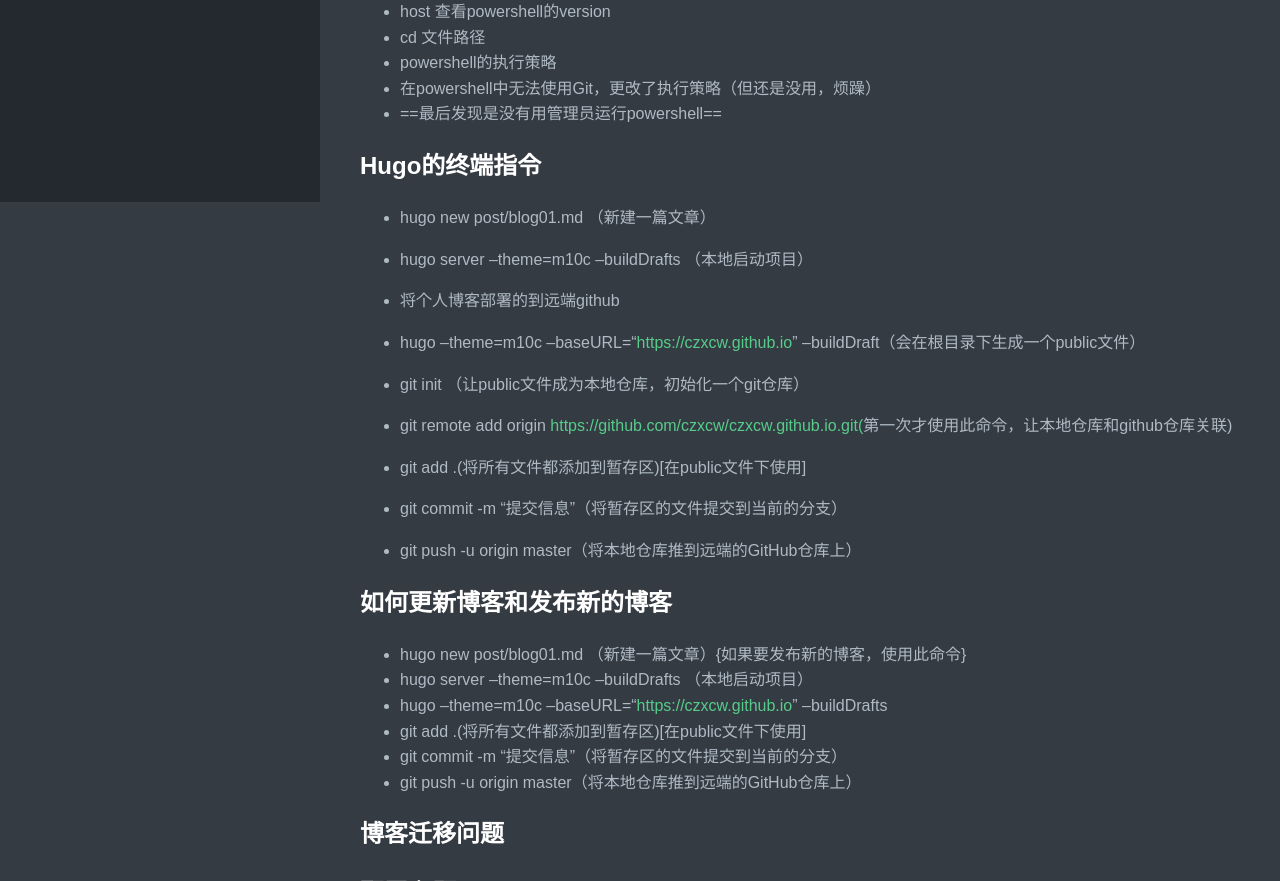
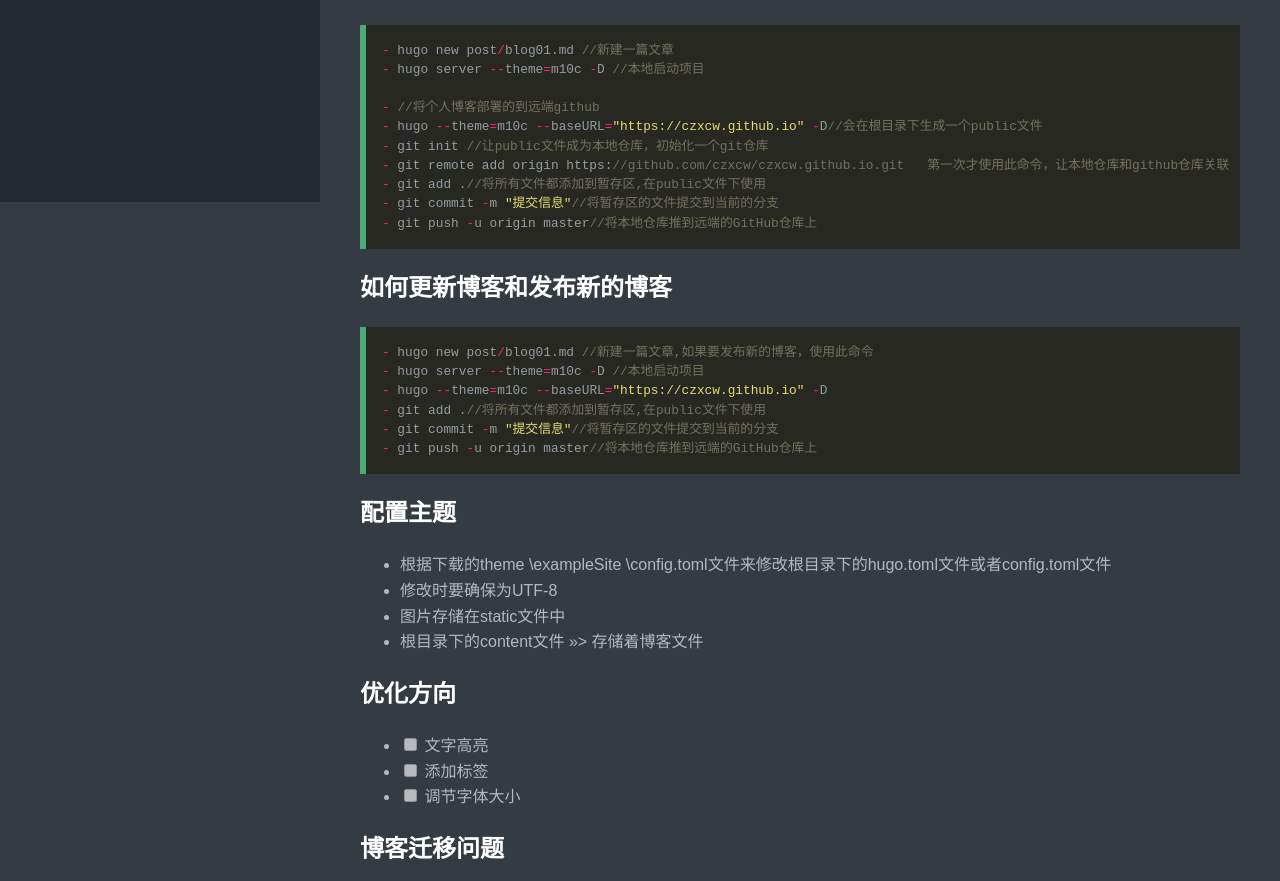
Before and after one commit to czxcw/czxcw.github.io, a plain HTML site: page post/blog01/index.html in a window 1280 px wide. Shown: the part 598-1479 px from the top of the page. Drawn offline with Linux system fonts and the light colour scheme.

Commit message:
修改hugo博客实践

```diff
--- a/post/blog01/index.html
+++ b/post/blog01/index.html
@@ -13,28 +13,10 @@
 
     <meta name="twitter:card" content="summary"/>
 <meta name="twitter:title" content="用Hugo搭建个人博客实践"/>
-<meta name="twitter:description" content="安装Hugo（Windows） 在GitHub上下载压缩包（最慢的方法）(==因为不支持SCSS,需要安装拓展版本==) 在E盘创建一个名为hugo的文件，在hugo文件下创建一个bin文件 将下载的压缩包解压到bin文件中 配置环境变量，在系统变量path中添加bin文件的路径 使用cmd或者powershell，输入hugo help和hugo version ,查看是否安装成功 在E盘中用powershell 输入hugo new site myblog,创建一个个人博客。 安装Git 在hugo的官网中用Git拉取一个主题（==powershell管理员模式==） 部署到远端Github上（GitHub需要与git绑定） cmd也可以启动hugo，不需要是用管理员模式（第四次启动尝试) 终端需要管理员模式，因为使用git需要管理员模式才行 powershell的指令 host 查看powershell的version cd 文件路径 powershell的执行策略 在powershell中无法使用Git，更改了执行策略（但还是没用，烦躁） ==最后发现是没有用管理员运行powershell== Hugo的终端指令 hugo new post/blog01.md （新建一篇文章）
-hugo server &ndash;theme=m10c &ndash;buildDrafts （本地启动项目）
-将个人博客部署的到远端github
-hugo &ndash;theme=m10c &ndash;baseURL=&ldquo;https://czxcw.github.io&rdquo; &ndash;buildDraft（会在根目录下生成一个public文件）
-git init （让public文件成为本地仓库，初始化一个git仓库）
-git remote add origin https://github.com/czxcw/czxcw.github.io.git(第一次才使用此命令，让本地仓库和github仓库关联)
-git add .(将所有文件都添加到暂存区)[在public文件下使用]
-git commit -m &ldquo;提交信息&rdquo;（将暂存区的文件提交到当前的分支）
-git push -u origin master（将本地仓库推到远端的GitHub仓库上）
-如何更新博客和发布新的博客 hugo new post/blog01.md （新建一篇文章）{如果要发布新的博客，使用此命令} hugo server &ndash;theme=m10c &ndash;buildDrafts （本地启动项目） hugo &ndash;theme=m10c &ndash;baseURL=&ldquo;https://czxcw."/>
+<meta name="twitter:description" content="安装Hugo（Windows） 在GitHub上下载压缩包（最慢的方法）(==因为不支持SCSS,需要安装拓展版本==) 在E盘创建一个名为hugo的文件，在hugo文件下创建一个bin文件 将下载的压缩包解压到bin文件中 配置环境变量，在系统变量path中添加bin文件的路径 使用cmd或者powershell，输入hugo help和hugo version ,查看是否安装成功 在E盘中用powershell 输入hugo new site myblog,创建一个个人博客。 安装Git 使用powershell的管理员模式，不要使用cmd或者Windows powershell 在hugo的官网中用Git拉取一个主题 部署到远端Github上（GitHub需要与git绑定） cmd也可以启动hugo，不需要是用管理员模式（第四次启动尝试) 终端需要管理员模式，因为使用git需要管理员模式才行 Hugo的终端指令 - hugo new post/blog01.md //新建一篇文章 - hugo server --theme=m10c -D //本地启动项目 - //将个人博客部署的到远端github - hugo --theme=m10c --baseURL=&#34;https://czxcw.github.io&#34; -D//会在根目录下生成一个public文件 - git init //让public文件成为本地仓库，初始化一个git仓库 - git remote add origin https://github.com/czxcw/czxcw.github.io.git 第一次才使用此命令，让本地仓库和github仓库关联 - git add .//将所有文件都添加到暂存区,在public文件下使用 - git commit -m &#34;提交信息&#34;//将暂存区的文件提交到当前的分支 - git push -u origin master//将本地仓库推到远端的GitHub仓库上 如何更新博客和发布新的博客 - hugo new post/blog01."/>
 
     <meta property="og:title" content="用Hugo搭建个人博客实践" />
-<meta property="og:description" content="安装Hugo（Windows） 在GitHub上下载压缩包（最慢的方法）(==因为不支持SCSS,需要安装拓展版本==) 在E盘创建一个名为hugo的文件，在hugo文件下创建一个bin文件 将下载的压缩包解压到bin文件中 配置环境变量，在系统变量path中添加bin文件的路径 使用cmd或者powershell，输入hugo help和hugo version ,查看是否安装成功 在E盘中用powershell 输入hugo new site myblog,创建一个个人博客。 安装Git 在hugo的官网中用Git拉取一个主题（==powershell管理员模式==） 部署到远端Github上（GitHub需要与git绑定） cmd也可以启动hugo，不需要是用管理员模式（第四次启动尝试) 终端需要管理员模式，因为使用git需要管理员模式才行 powershell的指令 host 查看powershell的version cd 文件路径 powershell的执行策略 在powershell中无法使用Git，更改了执行策略（但还是没用，烦躁） ==最后发现是没有用管理员运行powershell== Hugo的终端指令 hugo new post/blog01.md （新建一篇文章）
-hugo server &ndash;theme=m10c &ndash;buildDrafts （本地启动项目）
-将个人博客部署的到远端github
-hugo &ndash;theme=m10c &ndash;baseURL=&ldquo;https://czxcw.github.io&rdquo; &ndash;buildDraft（会在根目录下生成一个public文件）
-git init （让public文件成为本地仓库，初始化一个git仓库）
-git remote add origin https://github.com/czxcw/czxcw.github.io.git(第一次才使用此命令，让本地仓库和github仓库关联)
-git add .(将所有文件都添加到暂存区)[在public文件下使用]
-git commit -m &ldquo;提交信息&rdquo;（将暂存区的文件提交到当前的分支）
-git push -u origin master（将本地仓库推到远端的GitHub仓库上）
-如何更新博客和发布新的博客 hugo new post/blog01.md （新建一篇文章）{如果要发布新的博客，使用此命令} hugo server &ndash;theme=m10c &ndash;buildDrafts （本地启动项目） hugo &ndash;theme=m10c &ndash;baseURL=&ldquo;https://czxcw." />
+<meta property="og:description" content="安装Hugo（Windows） 在GitHub上下载压缩包（最慢的方法）(==因为不支持SCSS,需要安装拓展版本==) 在E盘创建一个名为hugo的文件，在hugo文件下创建一个bin文件 将下载的压缩包解压到bin文件中 配置环境变量，在系统变量path中添加bin文件的路径 使用cmd或者powershell，输入hugo help和hugo version ,查看是否安装成功 在E盘中用powershell 输入hugo new site myblog,创建一个个人博客。 安装Git 使用powershell的管理员模式，不要使用cmd或者Windows powershell 在hugo的官网中用Git拉取一个主题 部署到远端Github上（GitHub需要与git绑定） cmd也可以启动hugo，不需要是用管理员模式（第四次启动尝试) 终端需要管理员模式，因为使用git需要管理员模式才行 Hugo的终端指令 - hugo new post/blog01.md //新建一篇文章 - hugo server --theme=m10c -D //本地启动项目 - //将个人博客部署的到远端github - hugo --theme=m10c --baseURL=&#34;https://czxcw.github.io&#34; -D//会在根目录下生成一个public文件 - git init //让public文件成为本地仓库，初始化一个git仓库 - git remote add origin https://github.com/czxcw/czxcw.github.io.git 第一次才使用此命令，让本地仓库和github仓库关联 - git add .//将所有文件都添加到暂存区,在public文件下使用 - git commit -m &#34;提交信息&#34;//将暂存区的文件提交到当前的分支 - git push -u origin master//将本地仓库推到远端的GitHub仓库上 如何更新博客和发布新的博客 - hugo new post/blog01." />
 <meta property="og:type" content="article" />
 <meta property="og:url" content="https://czxcw.github.io/post/blog01/" /><meta property="article:section" content="post" />
 <meta property="article:published_time" content="2023-08-16T20:04:46+08:00" />
@@ -47,13 +29,13 @@
       <a href="https://czxcw.github.io"><img class="app-header-avatar" src="/avatar.jpg" alt="无涯崽" /></a>
       <span class="app-header-title">Welcome To Myblog</span>
       <nav class="app-header-menu">
-          <a class="app-header-menu-item" href="/">Home</a>
+          <a class="app-header-menu-item" href="/">主页</a>
              -
 
-          <a class="app-header-menu-item" href="/tags/">Tags</a>
+          <a class="app-header-menu-item" href="/tags/">标签</a>
              -
 
-          <a class="app-header-menu-item" href="/about/">About</a>
+          <a class="app-header-menu-item" href="/about/">关于</a>
       </nav>
       <p>小白一枚</p>
       <div class="app-header-social">
@@ -106,75 +88,44 @@
 <li>使用cmd或者powershell，输入hugo  help和hugo  version ,查看是否安装成功</li>
 <li>在E盘中用powershell 输入hugo new site myblog,创建一个个人博客。</li>
 <li>安装Git</li>
-<li>在hugo的官网中用Git拉取一个主题（==powershell管理员模式==）</li>
+<li>使用powershell的管理员模式，不要使用cmd或者Windows powershell</li>
+<li>在hugo的官网中用Git拉取一个主题</li>
 <li>部署到远端Github上（GitHub需要与git绑定）</li>
 <li><del>cmd也可以启动hugo，不需要是用管理员模式（第四次启动尝试)</del></li>
 <li>终端需要管理员模式，因为使用git需要管理员模式才行</li>
 </ul>
-<h1 id="powershell的指令">powershell的指令</h1>
-<ul>
-<li>host 查看powershell的version</li>
-<li>cd 文件路径</li>
-<li>powershell的执行策略</li>
-<li>在powershell中无法使用Git，更改了执行策略（但还是没用，烦躁）</li>
-<li>==最后发现是没有用管理员运行powershell==</li>
-</ul>
 <h1 id="hugo的终端指令">Hugo的终端指令</h1>
-<ul>
-<li>
-<p>hugo new post/blog01.md （新建一篇文章）</p>
-</li>
-<li>
-<p>hugo server &ndash;theme=m10c &ndash;buildDrafts （本地启动项目）</p>
-</li>
-<li>
-<p>将个人博客部署的到远端github</p>
-</li>
-<li>
-<p>hugo &ndash;theme=m10c &ndash;baseURL=&ldquo;<a href="https://czxcw.github.io">https://czxcw.github.io</a>&rdquo; &ndash;buildDraft（会在根目录下生成一个public文件）</p>
-</li>
-<li>
-<p>git init （让public文件成为本地仓库，初始化一个git仓库）</p>
-</li>
-<li>
-<p>git remote add origin <a href="https://github.com/czxcw/czxcw.github.io.git(">https://github.com/czxcw/czxcw.github.io.git(</a>第一次才使用此命令，让本地仓库和github仓库关联)</p>
-</li>
-<li>
-<p>git add .(将所有文件都添加到暂存区)[在public文件下使用]</p>
-</li>
-<li>
-<p>git commit -m &ldquo;提交信息&rdquo;（将暂存区的文件提交到当前的分支）</p>
-</li>
-<li>
-<p>git push -u origin master（将本地仓库推到远端的GitHub仓库上）</p>
-</li>
-</ul>
-<h1 id="如何更新博客和发布新的博客">如何更新博客和发布新的博客</h1>
-<ul>
-<li>hugo new post/blog01.md （新建一篇文章）{如果要发布新的博客，使用此命令}</li>
-<li>hugo server &ndash;theme=m10c &ndash;buildDrafts （本地启动项目）</li>
-<li>hugo &ndash;theme=m10c &ndash;baseURL=&ldquo;<a href="https://czxcw.github.io">https://czxcw.github.io</a>&rdquo; &ndash;buildDrafts</li>
-<li>git add .(将所有文件都添加到暂存区)[在public文件下使用]</li>
-<li>git commit -m &ldquo;提交信息&rdquo;（将暂存区的文件提交到当前的分支）</li>
-<li>git push -u origin master（将本地仓库推到远端的GitHub仓库上）</li>
-</ul>
-<h1 id="博客迁移问题">博客迁移问题</h1>
-<h1 id="配置主题">配置主题</h1>
+<div class="highlight"><pre tabindex="0" style="color:#f8f8f2;background-color:#272822;-moz-tab-size:4;-o-tab-size:4;tab-size:4;"><code class="language-c" data-lang="c"><span style="display:flex;"><span><span style="color:#f92672">-</span> hugo new post<span style="color:#f92672">/</span>blog01.md <span style="color:#75715e">//新建一篇文章
+</span></span></span><span style="display:flex;"><span><span style="color:#75715e"></span><span style="color:#f92672">-</span> hugo server <span style="color:#f92672">--</span>theme<span style="color:#f92672">=</span>m10c <span style="color:#f92672">-</span>D <span style="color:#75715e">//本地启动项目
+</span></span></span><span style="display:flex;"><span><span style="color:#75715e"></span>
+</span></span><span style="display:flex;"><span><span style="color:#f92672">-</span> <span style="color:#75715e">//将个人博客部署的到远端github
+</span></span></span><span style="display:flex;"><span><span style="color:#75715e"></span><span style="color:#f92672">-</span> hugo <span style="color:#f92672">--</span>theme<span style="color:#f92672">=</span>m10c <span style="color:#f92672">--</span>baseURL<span style="color:#f92672">=</span><span style="color:#e6db74">&#34;https://czxcw.github.io&#34;</span> <span style="color:#f92672">-</span>D<span style="color:#75715e">//会在根目录下生成一个public文件
+</span></span></span><span style="display:flex;"><span><span style="color:#75715e"></span><span style="color:#f92672">-</span> git init <span style="color:#75715e">//让public文件成为本地仓库，初始化一个git仓库
+</span></span></span><span style="display:flex;"><span><span style="color:#75715e"></span><span style="color:#f92672">-</span> git remote add origin https:<span style="color:#75715e">//github.com/czxcw/czxcw.github.io.git   第一次才使用此命令，让本地仓库和github仓库关联
+</span></span></span><span style="display:flex;"><span><span style="color:#75715e"></span><span style="color:#f92672">-</span> git add .<span style="color:#75715e">//将所有文件都添加到暂存区,在public文件下使用
+</span></span></span><span style="display:flex;"><span><span style="color:#75715e"></span><span style="color:#f92672">-</span> git commit <span style="color:#f92672">-</span>m <span style="color:#e6db74">&#34;提交信息&#34;</span><span style="color:#75715e">//将暂存区的文件提交到当前的分支
+</span></span></span><span style="display:flex;"><span><span style="color:#75715e"></span><span style="color:#f92672">-</span> git push <span style="color:#f92672">-</span>u origin master<span style="color:#75715e">//将本地仓库推到远端的GitHub仓库上
+</span></span></span></code></pre></div><h1 id="如何更新博客和发布新的博客">如何更新博客和发布新的博客</h1>
+<div class="highlight"><pre tabindex="0" style="color:#f8f8f2;background-color:#272822;-moz-tab-size:4;-o-tab-size:4;tab-size:4;"><code class="language-c" data-lang="c"><span style="display:flex;"><span><span style="color:#f92672">-</span> hugo new post<span style="color:#f92672">/</span>blog01.md <span style="color:#75715e">//新建一篇文章,如果要发布新的博客，使用此命令
+</span></span></span><span style="display:flex;"><span><span style="color:#75715e"></span><span style="color:#f92672">-</span> hugo server <span style="color:#f92672">--</span>theme<span style="color:#f92672">=</span>m10c <span style="color:#f92672">-</span>D <span style="color:#75715e">//本地启动项目
+</span></span></span><span style="display:flex;"><span><span style="color:#75715e"></span><span style="color:#f92672">-</span> hugo <span style="color:#f92672">--</span>theme<span style="color:#f92672">=</span>m10c <span style="color:#f92672">--</span>baseURL<span style="color:#f92672">=</span><span style="color:#e6db74">&#34;https://czxcw.github.io&#34;</span> <span style="color:#f92672">-</span>D
+</span></span><span style="display:flex;"><span><span style="color:#f92672">-</span> git add .<span style="color:#75715e">//将所有文件都添加到暂存区,在public文件下使用
+</span></span></span><span style="display:flex;"><span><span style="color:#75715e"></span><span style="color:#f92672">-</span> git commit <span style="color:#f92672">-</span>m <span style="color:#e6db74">&#34;提交信息&#34;</span><span style="color:#75715e">//将暂存区的文件提交到当前的分支
+</span></span></span><span style="display:flex;"><span><span style="color:#75715e"></span><span style="color:#f92672">-</span> git push <span style="color:#f92672">-</span>u origin master<span style="color:#75715e">//将本地仓库推到远端的GitHub仓库上
+</span></span></span></code></pre></div><h1 id="配置主题">配置主题</h1>
 <ul>
 <li>根据下载的theme \exampleSite \config.toml文件来修改根目录下的hugo.toml文件或者config.toml文件</li>
 <li>修改时要确保为UTF-8</li>
-<li>根目录下的content文件，存储着博客文件</li>
 <li>图片存储在static文件中</li>
+<li>根目录下的content文件 &raquo;&gt; 存储着博客文件</li>
 </ul>
 <h1 id="优化方向">优化方向</h1>
 <ul>
-<li>
-<p><input disabled="" type="checkbox"> 以markdown的形式显示文章</p>
-</li>
-<li>
-<p><input disabled="" type="checkbox"> 添加标签</p>
-</li>
+<li><input disabled="" type="checkbox"> 文字高亮</li>
+<li><input disabled="" type="checkbox"> 添加标签</li>
+<li><input disabled="" type="checkbox"> 调节字体大小</li>
 </ul>
+<h1 id="博客迁移问题">博客迁移问题</h1>
 
     </div>
     <div class="post-footer">
```
Also changed, not shown: 404.html (+3 -3 lines), categories/index.html (+3 -3 lines), index.html (+3 -3 lines), index.xml (+1 -10 lines), post/index.html (+3 -3 lines), post/index.xml (+1 -10 lines), tags/index.html (+3 -3 lines).
